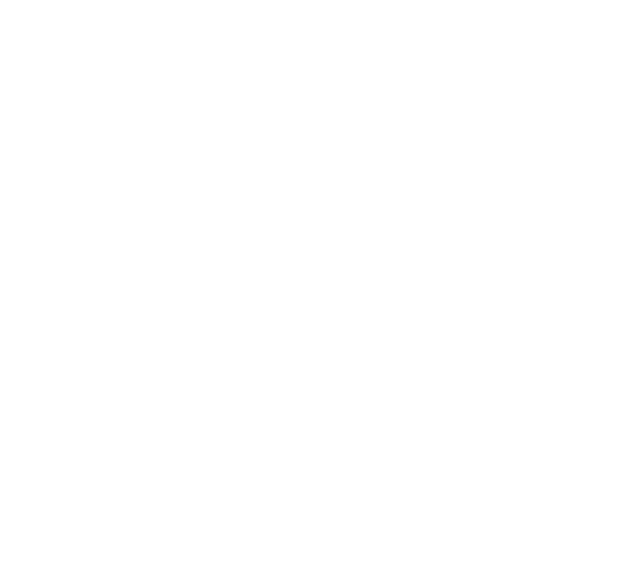
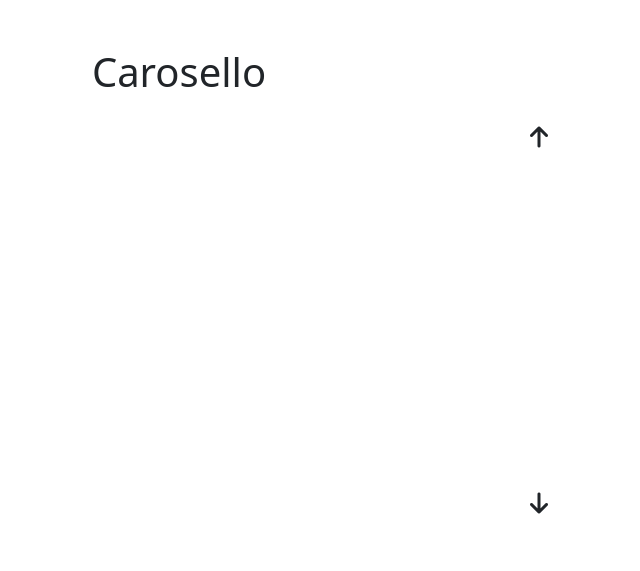
Before and after one commit to filippo-falcone/js-array-objects-carousel, a plain HTML site: page index.html in a window 1280 px wide. Shown: the whole page, without its empty margins (461-1101 px from the left). Drawn offline with nearby package versions, Linux system fonts and the light colour scheme.

Commit message:
feat: add html & css content

```diff
--- a/css/style.css
+++ b/css/style.css
@@ -0,0 +1,36 @@
+/* GENERAL */
+img {
+    width: 100%;
+    height: 100%;
+    object-fit: cover;
+}
+
+/* MAIN */
+.ms-carousel {
+    height: 400px;
+}
+
+.ms-slide {
+    width: 100%;
+    height: 100%;
+}
+
+.ms-thumbnails {
+    height: calc(100% / 5);
+}
+
+.ms-arrow {
+    width: 1.5rem;
+    height: 1.5rem;
+    background-color: rgba(255, 255, 255, 0.479);
+    left: 50%;
+    transform: translateX(-50%);
+}
+
+.ms-up {
+    top: 0.3125rem;
+}
+
+.ms-down {
+    bottom: 0.3125rem;
+}
--- a/index.html
+++ b/index.html
@@ -9,10 +9,48 @@
     <link href="https://cdn.jsdelivr.net/npm/bootstrap@5.3.3/dist/css/bootstrap.min.css" rel="stylesheet"
         integrity="sha384-QWTKZyjpPEjISv5WaRU9OFeRpok6YctnYmDr5pNlyT2bRjXh0JMhjY6hW+ALEwIH" crossorigin="anonymous">
     <!-- /Bootstrap css -->
+    <!-- fontawesome -->
+    <link rel="stylesheet" href="https://cdnjs.cloudflare.com/ajax/libs/font-awesome/6.5.1/css/all.min.css"
+        integrity="sha512-DTOQO9RWCH3ppGqcWaEA1BIZOC6xxalwEsw9c2QQeAIftl+Vegovlnee1c9QX4TctnWMn13TZye+giMm8e2LwA=="
+        crossorigin="anonymous" referrerpolicy="no-referrer" />
+    <!-- /fontawesome -->
     <link rel="stylesheet" href="css/style.css">
 </head>
 
 <body>
+    <main>
+        <div class="container w-75 py-5">
+            <h1 class="text-center mb-4">Carosello</h1>
+            <div class="ms-carousel ms-row row rounded">
+                <div class="col-9 h-100" id="slide-container">
+                    <!-- <div class="d-none ms-slide position-relative">
+                        <img src="img/01.webp">
+                        <div class="position-absolute bottom-0 right-0 text-end text-light px-4">
+                            <div>title</div>
+                            <p>Lorem ipsum dolor sit, amet consectetur adipisicing elit. Architecto quas, sit itaque,
+                                reiciendis error optio blanditiis eligendi autem consequuntur magni voluptates maiores
+                                provident cupiditate ullam ipsum ea asperiores minus illum?</p>
+                        </div>
+                    </div> -->
+                </div>
+                <div class="col-3 h-100">
+                    <div class="row ms-row flex-column position-relative h-100" id="thumbnails-container">
+                        <div
+                            class="d-flex justify-content-center align-items-center fs-4 position-absolute rounded-circle ms-arrow ms-up">
+                            <span class="fas fa-arrow-up"></span>
+                        </div>
+                        <div
+                            class="d-flex justify-content-center align-items-center fs-4 position-absolute rounded-circle ms-arrow ms-down">
+                            <span class="fas fa-arrow-down"></span>
+                        </div>
+                        <!-- <div class="ms-thumbnails col">
+                            <img src="img/01.webp">
+                        </div> -->
+                    </div>
+                </div>
+            </div>
+        </div>
+    </main>
     <script type="text/javascript" src="js/script.js"></script>
 </body>
 
```
